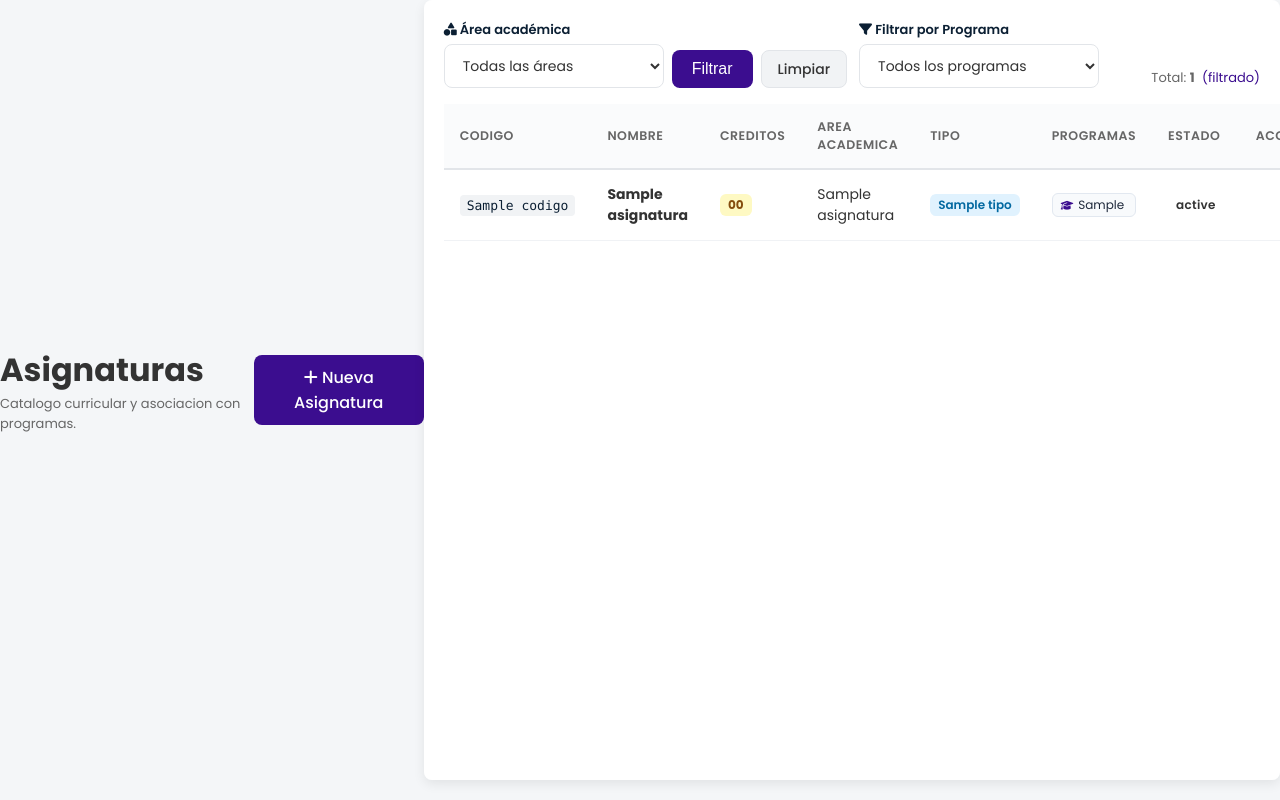
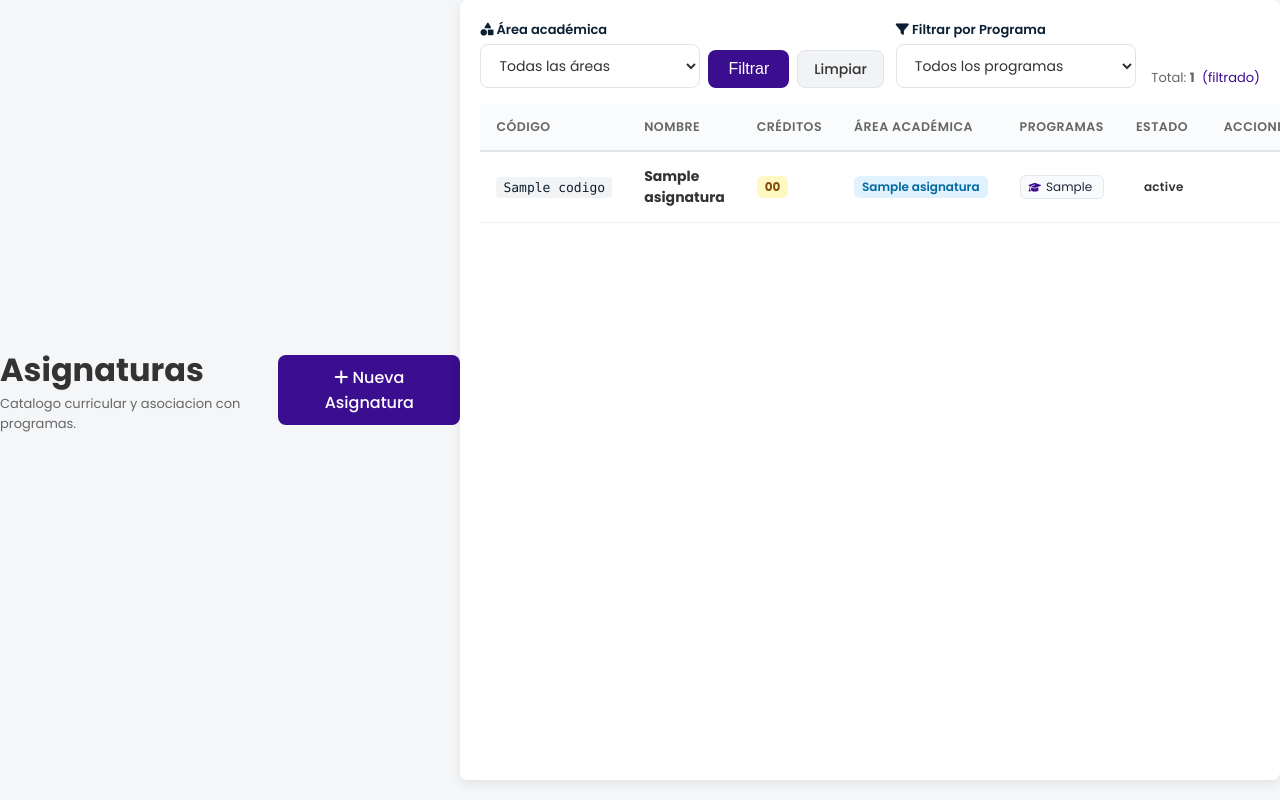
Before and after one commit to Neiler30/UniFET, a PHP site: template app/views/admin/asignaturas/index.php in a window 1280 px wide. Run offline with PHP 8.4, Linux system fonts and the light colour scheme; the template is opened without the code that fills it: most values are stand-ins (such as "Sample title", 1, 10 or a date in 2020); data that the repository does not hold is empty; some libraries are stand-ins or nearby versions.

Commit message:
cambio raul

```diff
--- a/app/controllers/admin/AsignaturaController.php
+++ b/app/controllers/admin/AsignaturaController.php
@@ -145,7 +145,6 @@ class AsignaturaController extends Controller {
                 'codigo'            => $codigo,
                 'nombre'            => $nombre,
                 'creditos'          => max(0, (int)($_POST['creditos'] ?? 0)),
-                'tipo'              => trim($_POST['tipo'] ?? ''),
                 'estado'            => $_POST['estado'] ?? 'ACTIVO',
             ], $asociacionesValidadas, $id ?: null);
 
--- a/app/models/Auditoria.php
+++ b/app/models/Auditoria.php
@@ -167,7 +167,7 @@ class Auditoria {
                 asig.nombre AS asignatura_nombre,
                 asig.codigo AS asignatura_codigo,
                 asig.creditos AS asignatura_creditos,
-                asig.tipo AS asignatura_tipo,
+                aa.nombre AS asignatura_area,
                 CONCAT(doc.nombre, ' ', doc.apellido) AS docente_nombre,
                 doc.codigo AS docente_codigo,
                 doc.correo AS docente_correo,
@@ -182,6 +182,7 @@ class Auditoria {
             JOIN programa prog ON prog.id_programa = h.id_programa
             JOIN facultad fac ON fac.id_facultad = prog.id_facultad
             JOIN asignatura asig ON asig.id_asignatura = h.id_asignatura
+            LEFT JOIN area_academica aa ON aa.id_area_academica = asig.id_area_academica
             JOIN docente doc ON doc.id_docente = h.id_docente
             JOIN espacio esp ON esp.id_espacio = h.id_espacio
             JOIN bloque bl ON bl.id_bloque = esp.id_bloque
--- a/app/views/admin/asignaturas/index.php
+++ b/app/views/admin/asignaturas/index.php
@@ -72,11 +72,10 @@ $this->render('elementos_compartidos/tabs_academico', ['activo' => 'asignaturas'
     <table class="table" id="tabla-asignaturas">
         <thead>
             <tr>
-                <th>Codigo</th>
+                <th>Código</th>
                 <th>Nombre</th>
-                <th>Creditos</th>
-                <th>Area Academica</th>
-                <th>Tipo</th>
+                <th>Créditos</th>
+                <th>Área Académica</th>
                 <th>Programas</th>
                 <th>Estado</th>
                 <th style="text-align:right;">Acciones</th>
@@ -84,7 +83,7 @@ $this->render('elementos_compartidos/tabs_academico', ['activo' => 'asignaturas'
         </thead>
         <tbody>
         <?php if (empty($asignaturas)): ?>
-            <tr><td colspan="8" style="text-align:center;">No hay asignaturas registradas.</td></tr>
+            <tr><td colspan="7" style="text-align:center;">No hay asignaturas registradas.</td></tr>
         <?php endif; ?>
         <?php foreach ($asignaturas as $a): ?>
             <tr class="fila-asignatura" data-programas="<?= htmlspecialchars($a['programas'] ?? '') ?>">
@@ -99,14 +98,13 @@ $this->render('elementos_compartidos/tabs_academico', ['activo' => 'asignaturas'
                         <?= (int)$a['creditos'] ?>
                     <?php endif; ?>
                 </td>
-                <td><?= htmlspecialchars($a['area_nombre'] ?? 'Sin area') ?></td>
                 <td>
-                    <?php if (!empty($a['tipo'])): ?>
+                    <?php if (!empty($a['area_nombre'])): ?>
                         <span style="display:inline-block; padding: 2px 8px; border-radius: 6px; font-size: 12px; font-weight: 600; background: #e0f2fe; color: #0369a1; white-space: nowrap;">
-                            <?= htmlspecialchars($a['tipo']) ?>
+                            <?= htmlspecialchars($a['area_nombre']) ?>
                         </span>
                     <?php else: ?>
-                        <span style="color:var(--color-texto-secundario); font-size:12px;">—</span>
+                        <span style="color:var(--color-texto-secundario); font-size:12px;">Sin área</span>
                     <?php endif; ?>
                 </td>
                 <td>
```
Also changed, not shown: app/models/ImportExport.php (+4 -6 lines), app/views/admin/asignaturas/form.php (+0 -30 lines).
